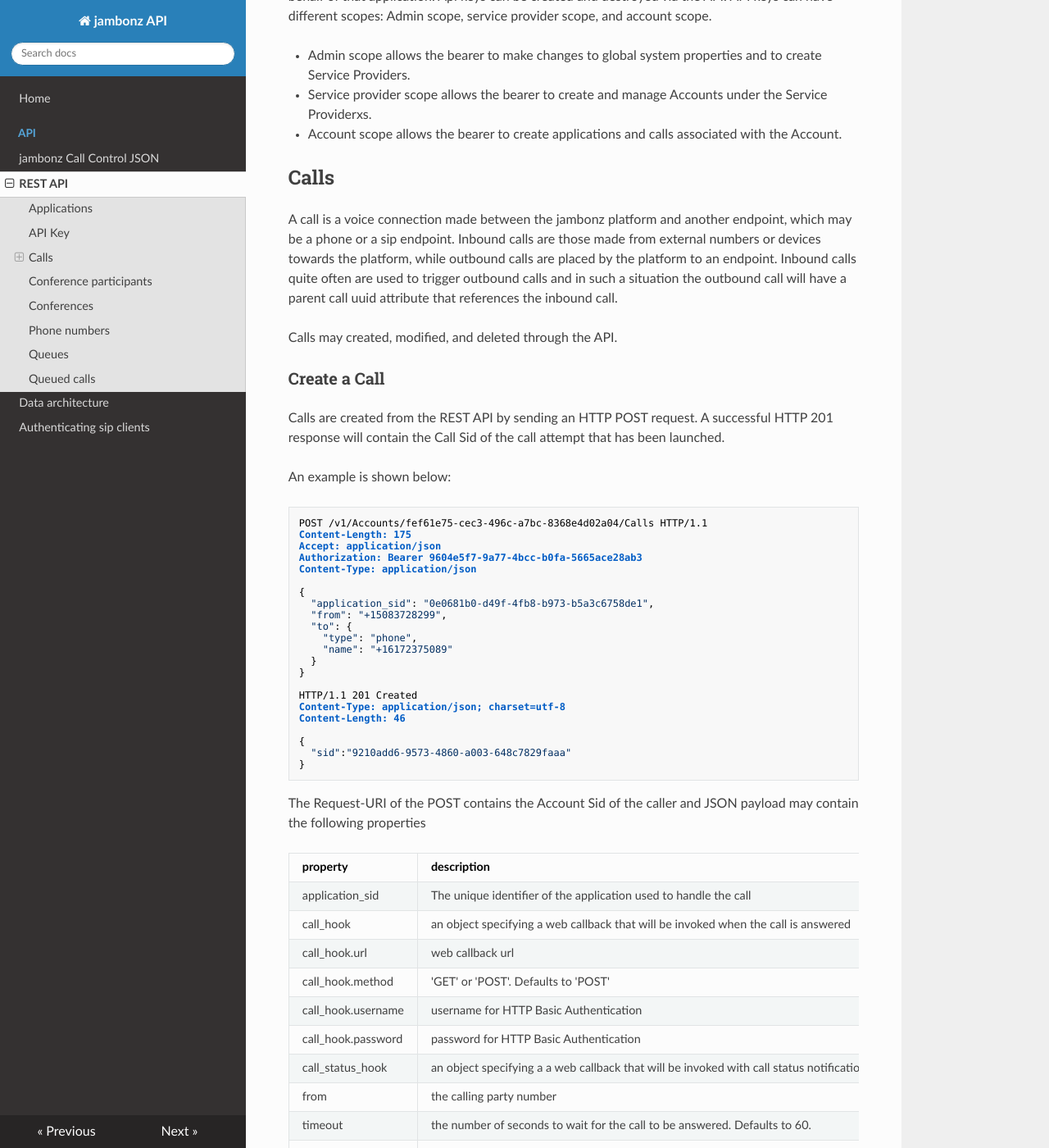
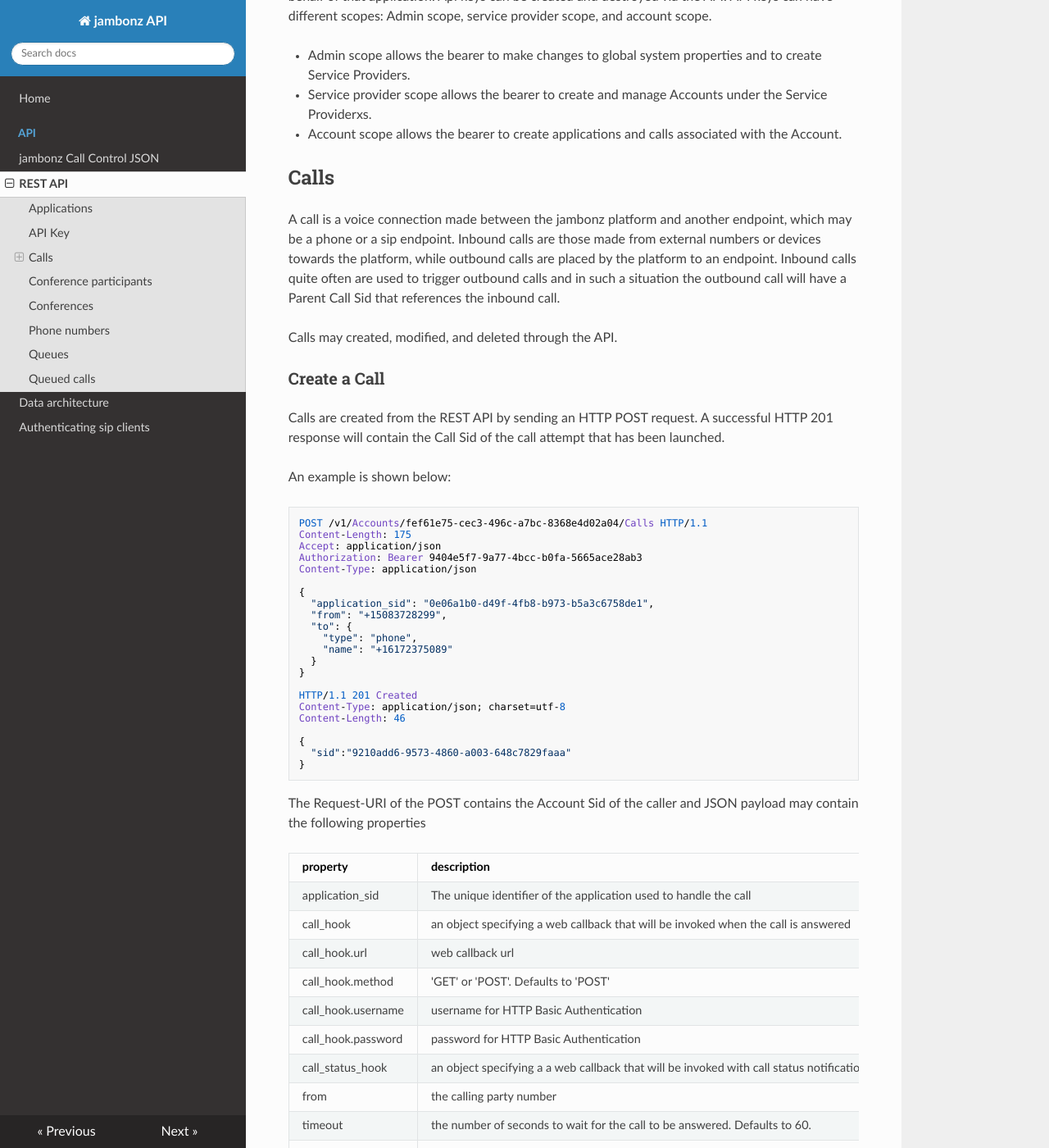
Before and after one commit to jambonz/jambonz-docs, an MkDocs documentation site: the page built from docs/rest.md, in a window 1280 px wide and 1400 px high, scrolled down 968 px. Shown: the whole window at 82% size. Built offline with MkDocs 1.6.1, drawn with Linux system fonts in a browser that asks for light colours; nearby versions of some CDN libraries; some of the changed text lies outside the part shown.

Commit message:
more docs

````diff
--- a/docs/rest.md
+++ b/docs/rest.md
@@ -33,7 +33,7 @@
 - Account scope allows the bearer to create applications and calls associated with the Account.
 
 ## Calls
-A call is a voice connection made between the jambonz platform and another endpoint, which may be a phone or a sip endpoint. Inbound calls are those made from external numbers or devices towards the platform, while outbound calls are placed by the platform to an endpoint.  Inbound calls quite often are used to trigger outbound calls and in such a situation the outbound call will have a parent call uuid attribute that references the inbound call.
+A call is a voice connection made between the jambonz platform and another endpoint, which may be a phone or a sip endpoint. Inbound calls are those made from external numbers or devices towards the platform, while outbound calls are placed by the platform to an endpoint.  Inbound calls quite often are used to trigger outbound calls and in such a situation the outbound call will have a Parent Call Sid that references the inbound call.
 
 Calls may created, modified, and deleted through the API.
 
@@ -41,15 +41,15 @@
 Calls are created from the REST API by sending an HTTP POST request. A successful HTTP 201 response will contain the Call Sid of the call attempt that has been launched.
 
 An example is shown below:
-```
+```js
 POST /v1/Accounts/fef61e75-cec3-496c-a7bc-8368e4d02a04/Calls HTTP/1.1
 Content-Length: 175
 Accept: application/json
-Authorization: Bearer 9604e5f7-9a77-4bcc-b0fa-5665ace28ab3
+Authorization: Bearer 9404e5f7-9a77-4bcc-b0fa-5665ace28ab3
 Content-Type: application/json
 
 {
-  "application_sid": "0e0681b0-d49f-4fb8-b973-b5a3c6758de1",
+  "application_sid": "0e06a1b0-d49f-4fb8-b973-b5a3c6758de1",
   "from": "+15083728299",
   "to": {
     "type": "phone",
@@ -81,6 +81,8 @@
 | timeout | the number of seconds to wait for the call to be answered.  Defaults to 60. | no |
 | to | specifies the destination of the call. See description of [target types](/jambonz-docs/jambonz#target-types) in jambonz call control language. | yes |
 
+At the time that the 201 response is returned to the caller, the call attempt has been launched (i.e., the SIP INVITE has been sent) but no ringing or call answer has yet occurred.  The caller will receive call status notifications via the call_status_hook (either that supplied in the POST request, or if an application_sid is supplied then via the configured call_status_hook for that application).
+
 ## Conference participants
 Conference participants refer to calls that are actively connected to a conference. You can mute or remove participants from a conference as well as retrieve a list of all participants, along with detailed information about each participant, in an active conference.
 
````
